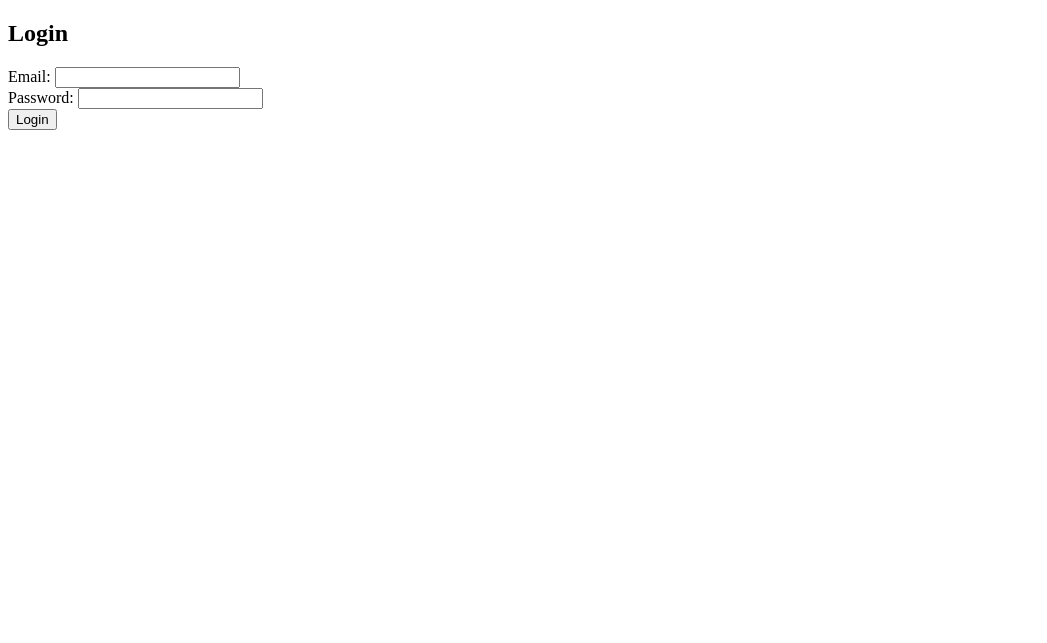
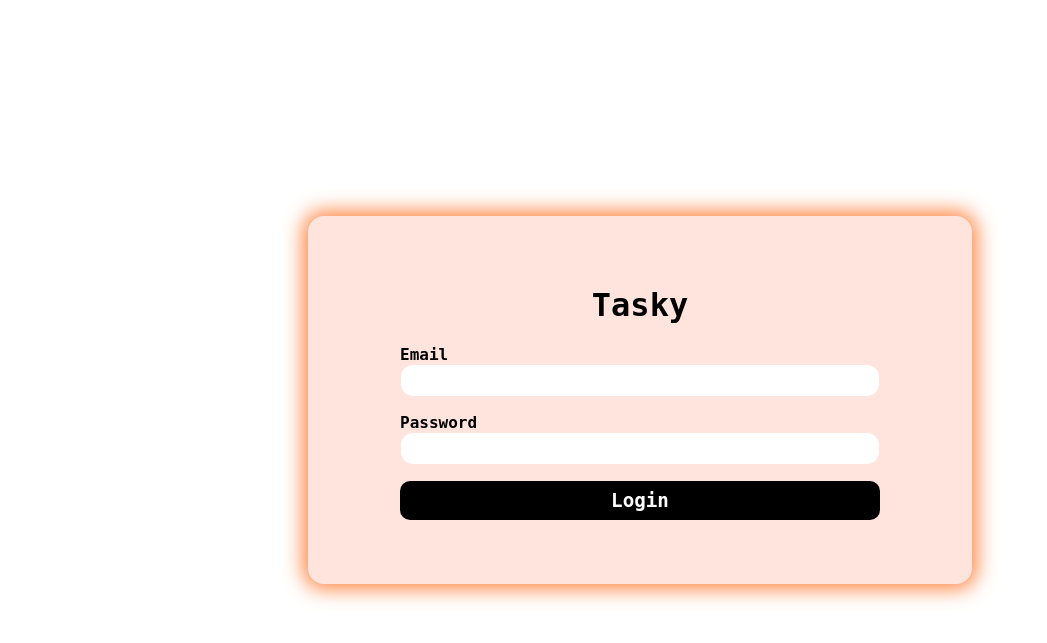
Before and after one commit to Achess01/tasky, a PHP site: page /login in a window 1280 px wide. Shown: the top 643 px of the page, without its empty margins (0-1047 px from the left). Run offline with PHP 8.4, Linux system fonts and the light colour scheme.

Commit message:
feat: styles for login

```diff
--- a/app/Views/login.php
+++ b/app/Views/login.php
@@ -6,22 +6,32 @@
     <title>Login</title>
 </head>
 <body>
+<div class="form-container">
+    <div>
         <form method="POST" action="/login">
-    <h2>Login</h2>
+            <h1>Tasky</h1>
             <?php if (isset($error)) : ?>
                 <p style="color:red;"><?= htmlspecialchars($error) ?></p>
             <?php endif; ?>
-    <div>
-        <label>Email:</label>
+            <div class="input-container">
+                <label for="email">
+                    <strong>Email</strong>
+                    <br/>
                     <input type="email" name="email" required>
+                </label>
+            </div>
+            <div class="input-container">
+                <label>
+                    <strong>Password</strong>
+                    <br/>
+                    <input type="password" name="password" required>
+                </label>
             </div>
             <div>
-        <label>Password:</label>
-        <input type="password" name="password" required>
-    </div>
-    <div>
-        <button type="submit">Login</button>
+                <button type="submit" class="app-btn">Login</button>
             </div>
         </form>
+    </div>
+</div>
 </body>
 </html>
--- /dev/null
+++ b/css/styles.css
@@ -0,0 +1,78 @@
+:root {
+    --orange: #ff8645;
+    --orange-light: #ffe3dd;
+    --grey: #6d6d6d;
+    --black: #000000;
+}
+
+* {
+    font-family: "Monospace", serif;
+}
+
+
+body {
+    margin: 0;
+    min-height: 100vh;
+    font-size: 16px;
+    font-family: "Monospace", serif;
+}
+
+.form-container {
+    width: 100%;
+    height: 100%;
+    display: flex;
+    flex-direction: column;
+    align-items: center;
+    justify-content: center;
+}
+
+.form-container > div {
+    -webkit-box-shadow: 0 0 20px 5px var(--orange);
+    -moz-box-shadow: 0 0 20px 5px var(--orange);
+    box-shadow: 0 0 20px 5px var(--orange);
+    background-color: var(--orange-light);
+    width: 80%;
+    max-width: 600px;
+    border-radius: 1rem;
+    padding: 3rem 2rem;
+    text-align: center;
+    display: flex;
+    flex-direction: column;
+    align-items: center;
+    justify-content: center;
+}
+
+.form-container form {
+    width: 80%;
+    min-width: 250px;
+}
+
+.input-container {
+    text-align: start;
+    margin-bottom: 1rem;
+    width: 100%;
+}
+
+.input-container input {
+    border-radius: .8rem;
+    padding: .5rem 1rem;
+    border: 1px solid var(--orange-light);
+    width: 100%;
+}
+
+.input-container input:focus-visible {
+    outline: none;
+    border-color: var(--orange);
+}
+
+.app-btn {
+    border-radius: 10px;
+    background-color: var(--black);
+    color: white;
+    padding: .5rem;
+    width: 100%;
+    font-weight: 700;
+    font-size: 1.2rem;
+    cursor: pointer;
+    border-style: none;
+}
--- a/index.php
+++ b/index.php
@@ -1,5 +1,7 @@
+<head>
+    <link rel="stylesheet" href="css/styles.css" type="text/css">
+</head>
 <?php
-
 
 use Tasky\Controllers\UserController;
 use Tasky\Models\User;
@@ -25,6 +27,9 @@ switch ($uri) {
     case '/logout':
         $userController->logout();
         break;
+    case '/dashboard':
+        echo 'dashboard';
+        break;
     default:
         echo "404 Not Found";
         break;
```
Lines whose indentation alone changed are shown as unchanged.
